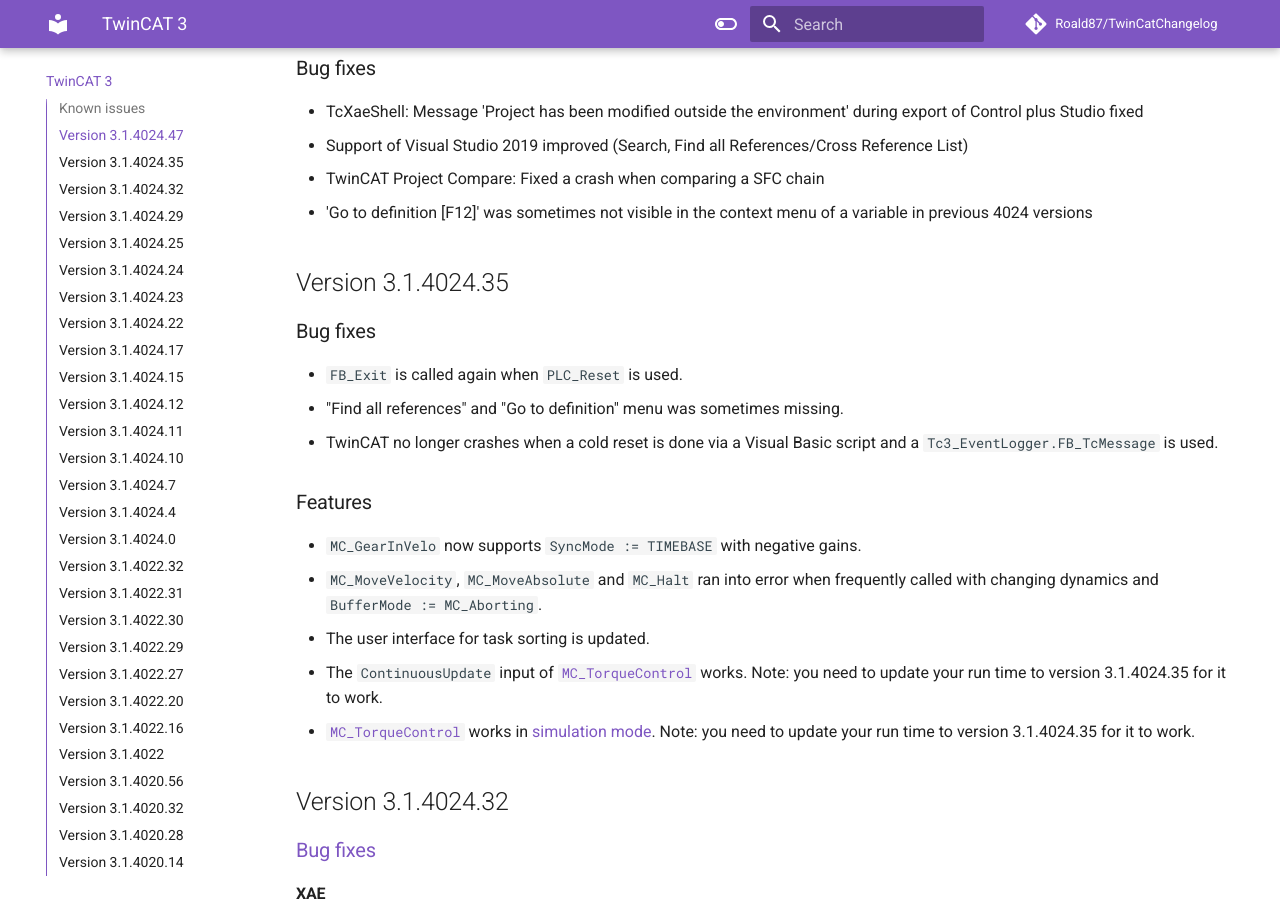
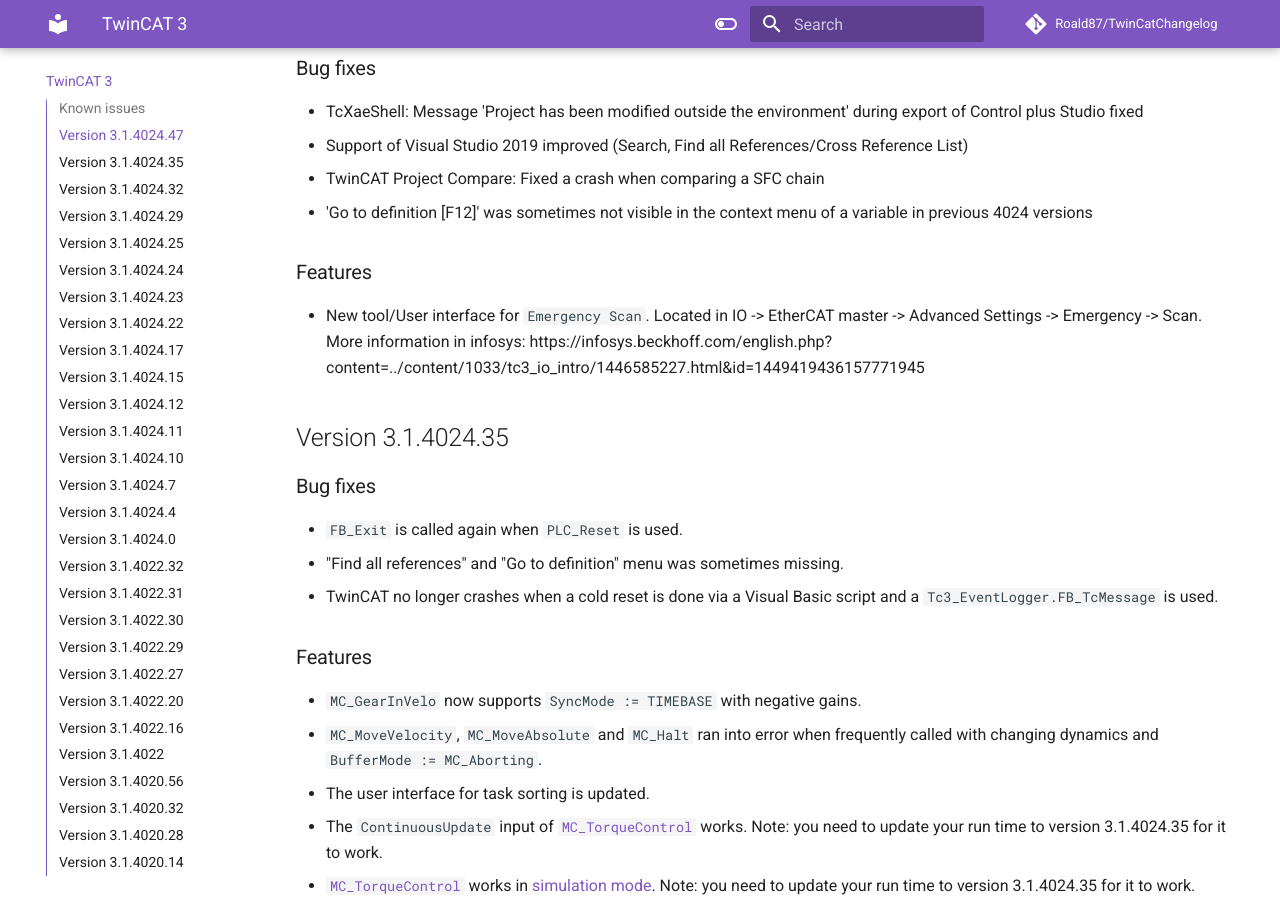
Before and after one commit to Roald87/TwinCatChangelog, an MkDocs documentation site: the page built from docs/tc3.md, in a window 1280 px wide and 900 px high, scrolled down 1382 px. Built offline with MkDocs 1.6.1 and Material for MkDocs 9.7.7, drawn with Linux system fonts in a browser that asks for light colours; comment, search, counter and statistics services are not loaded.

Commit message:
Emergency scan UI added (#96)

```diff
--- a/docs/tc3.md
+++ b/docs/tc3.md
@@ -30,6 +30,10 @@
 -   Support of Visual Studio 2019 improved (Search, Find all References/Cross Reference List)
 -   TwinCAT Project Compare: Fixed a crash when comparing a SFC chain
 -   'Go to definition [F12]' was sometimes not visible in the context menu of a variable in previous 4024 versions
+
+### Features
+
+-   New tool/User interface for `Emergency Scan`. Located in IO -> EtherCAT master -> Advanced Settings -> Emergency -> Scan. More information in infosys: https://infosys.beckhoff.com/english.php?content=../content/1033/tc3_io_intro/1446585227.html&id=1449419436157771945
 
 ## Version 3.1.4024.35
 
```
